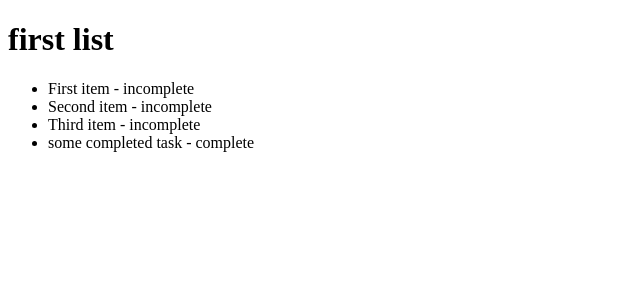
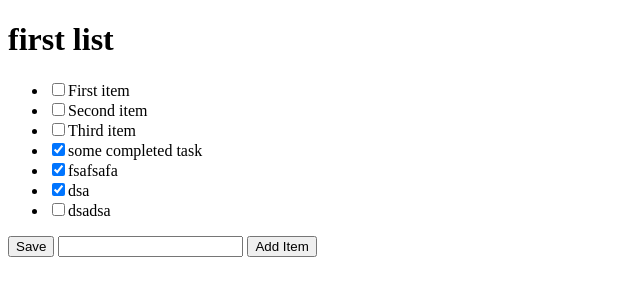
Before and after one commit to faruksaritepeci/djangoserver, a Django app: page /2 in a window 1280 px wide. Shown: the top 300 px of the page, without its empty margins (0-640 px from the left). Run offline with Django 4.2, Linux system fonts and the light colour scheme; data comes from the database, SQL or seed files in the repository.

Commit message:
Added to-do task creation and updating

```diff
--- a/main/templates/main/list.html
+++ b/main/templates/main/list.html
@@ -6,15 +6,21 @@
 
 {% block content %}
     <h1>{{ls.name}}</h1>
+    <form method="POST" action="#">
+        {% csrf_token %}
         <ul>
             {% for item in ls.item_set.all %}
-            {% if item.completed == False %}
-                <li>{{item.text}} - incomplete</li>
+                {% if item.completed == True %}
+                    <li><input type="checkbox" value="clicked" name="c{{item.id}}" checked>{{item.text}}</li>
                 {% else %}
                     <li>
-                    {{item.text}} - complete
+                        <input type="checkbox" value="clicked" name="c{{item.id}}">{{item.text}}
                     </li>
                 {% endif %}
             {% endfor %}
         </ul>
+        <button type="submit" name="save" value="save">Save</button>
+        <input type="text" name="new">
+        <button type="submit" name="newItem" value="newItem">Add Item</button>
+    </form>
 {% endblock %}
--- a/main/views.py
+++ b/main/views.py
@@ -10,6 +10,26 @@ def home(response):
 
 def index(response, id):
     ls = ToDoList.objects.get(id=id)
+
+    if response.method == "POST":
+        print(response.POST)
+        if response.POST.get("save"):
+            for item in ls.item_set.all():
+                if response.POST.get("c" + str(item.id)) == "clicked":
+                    item.completed = True
+                else:
+                    item.completed = False
+
+                item.save()
+
+        elif response.POST.get("newItem"):
+            txt = response.POST.get("new")
+            if len(txt) > 2 and len(txt) < 250:
+                ls.item_set.create(text=txt, completed=False)
+            else:
+                print("invalid input for: add new task")
+
+
     return render(response, "main/list.html", {"ls": ls})
 
 def create(response):
```
Also changed, not shown: db.sqlite3. Lines whose indentation alone changed are shown as unchanged.
